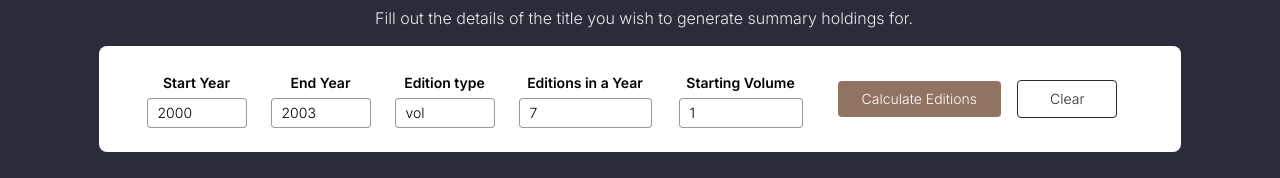
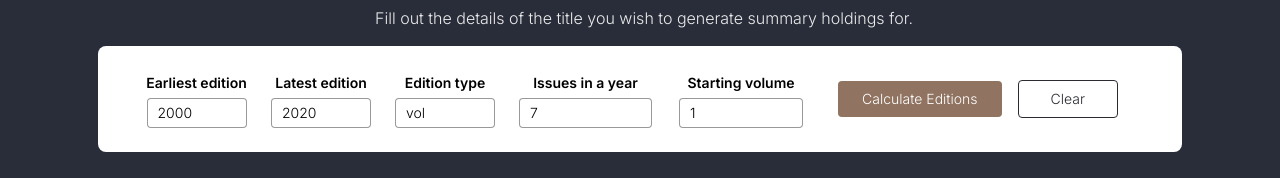
Before and after one commit to jjose14-Jacob-Jose/getSummaryHoldings, a Next.js app: page / in a window 1280 px wide. Shown: the part 390-568 px from the top of the page. Built offline with nearby package versions, Linux system fonts and the light colour scheme.

Commit message:
Made input fields editable.

```diff
--- a/src/components/UserInputs.jsx
+++ b/src/components/UserInputs.jsx
@@ -26,25 +26,25 @@ export default function UserInputs({setDisplayResults, setEditionRows}) {
         {/* action={`${ENV_LOCAL}/postData`} method="POST" */}
             <div className="flex gap-4 justify-center items-center align-bottom text-black">
                 <div className="flex gap-6 pr-4">
-                    <div className="max-w-[100px]">
-                        <label id="lblTxtNumberYearStarting" htmlFor ="txtNumberYearStarting" className="font-semibold text-sm">Start Year</label>
-                        <input type="text" id="txtNumberYearStarting" className="text-black font-light mt-1 p-1 pl-[10px] text-sm border-black/[0.4] border rounded max-w-[100px]" name="yearStarting" required placeholder="Earliest edition in Alma" value="2000"  />
+                    <div className="max-w-[101px]">
+                        <label id="lblTxtNumberYearStarting" htmlFor ="txtNumberYearStarting" className="font-semibold text-sm">Earliest edition</label>
+                        <input type="text" id="txtNumberYearStarting" className="text-black font-light mt-1 p-1 pl-[10px] text-sm border-black/[0.4] border rounded max-w-[100px]" name="yearStarting" required defaultValue="2000"  />
                     </div>
                     <div className="max-w-[100px]">
-                        <label id="lblTxtNumberYearEnding" htmlFor ="txtNumberYearEnding" className="font-semibold text-sm">End Year</label>
-                        <input type="text" id="txtNumberYearEnding" className="text-black font-light mt-1 p-1 pl-[10px] text-sm border-black/[0.4] border rounded max-w-[100px]" name="yearEnding" required placeholder="Latest edition in Alma or 2020" value="2003" />
+                        <label id="lblTxtNumberYearEnding" htmlFor ="txtNumberYearEnding" className="font-semibold text-sm">Latest edition</label>
+                        <input type="text" id="txtNumberYearEnding" className="text-black font-light mt-1 p-1 pl-[10px] text-sm border-black/[0.4] border rounded max-w-[100px] text-ellipsis hover:overflow-visible" name="yearEnding" required defaultValue="2020" />
                     </div>
                     <div className="max-w-[100px]">
                         <label id="lblTxtTextEditionsType" htmlFor="txtTextEditionsType" className="font-semibold text-sm">Edition type</label>
-                        <input type="text" id="txtTextEditionsType" className="text-black font-light mt-1 p-1 pl-[10px] text-sm border-black/[0.4] border rounded max-w-[100px]" name="editionsType" required placeholder="vol/ser/no" value="vol" />
+                        <input type="text" id="txtTextEditionsType" className="text-black font-light mt-1 p-1 pl-[10px] text-sm border-black/[0.4] border rounded max-w-[100px]" name="editionsType" required placeholder="vol/ser/no" defaultValue="vol" />
                     </div>
                     <div className="max-w-[133px] w-fit">
-                        <label id="lblTxtNumberEditionsPerYear" htmlFor ="txtNumberEditionsPerYear" className="font-semibold text-sm">Editions in a Year</label>
-                        <input type="text" id="txtNumberEditionsPerYear" className="text-black mt-1 font-light p-1 pl-[10px] text-sm border-black/[0.4] border rounded max-w-[133px]" name="editionsPerYear" required placeholder="Number of issues in a year" value="7" />
+                        <label id="lblTxtNumberEditionsPerYear" htmlFor ="txtNumberEditionsPerYear" className="font-semibold text-sm">Issues in a year</label>
+                        <input type="text" id="txtNumberEditionsPerYear" className="text-black mt-1 font-light p-1 pl-[10px] text-sm border-black/[0.4] border rounded max-w-[133px]" name="editionsPerYear" required defaultValue="7" />
                     </div>
                     <div className="max-w-[130px]">
-                        <label id="lblTxtNumberVolumeStartingYear" htmlFor ="txtNumberVolumeStartingYear" className="font-semibold text-sm">Starting Volume</label>
-                        <input type="text" className="text-black font-light p-1 pl-[10px] rounded mt-1 max-w-[124px] border-black/[0.4] text-sm border" id="txtNumberVolumeStartingYear" name="volumeStartingYear" required placeholder="Volume of starting year" value="1"  />
+                        <label id="lblTxtNumberVolumeStartingYear" htmlFor ="txtNumberVolumeStartingYear" className="font-semibold text-sm">Starting volume</label>
+                        <input type="text" className="text-black font-light p-1 pl-[10px] rounded mt-1 max-w-[124px] border-black/[0.4] text-sm border" id="txtNumberVolumeStartingYear" name="volumeStartingYear" required defaultValue="1"  />
                     </div>
                 </div>
 
```
